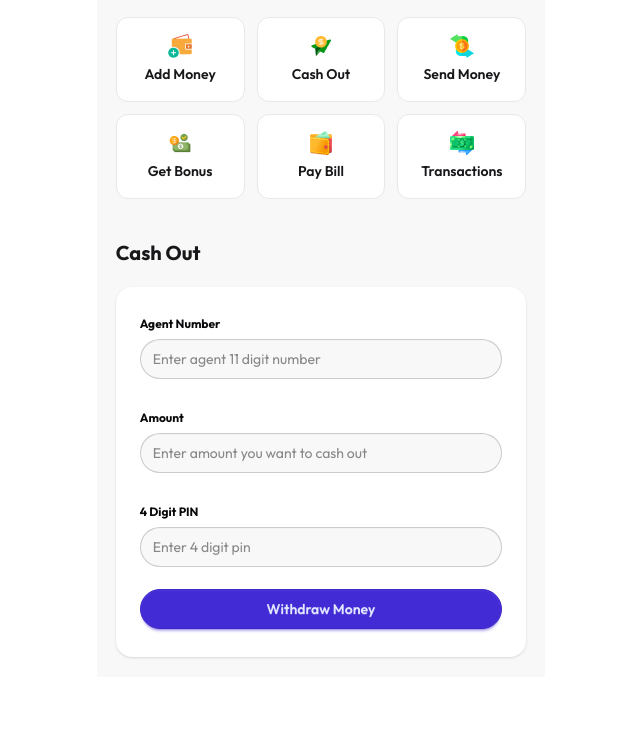
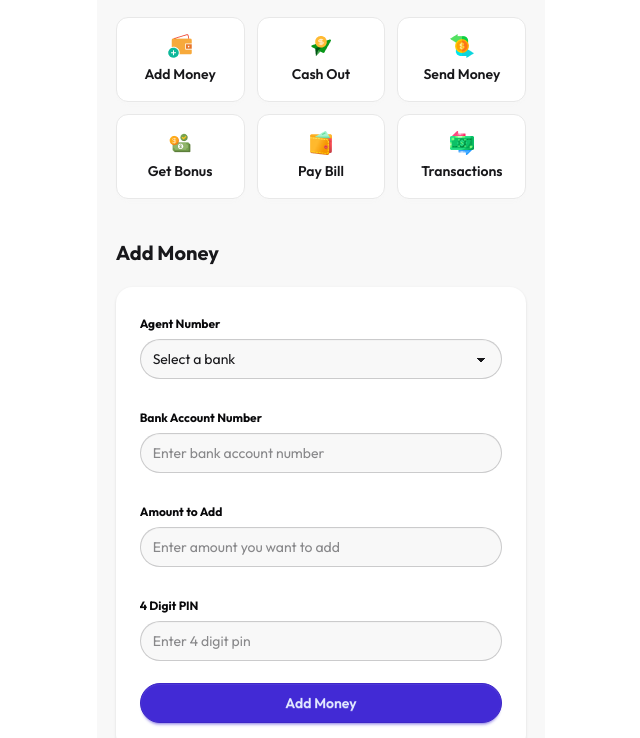
Before and after one commit to jahidhasan-webdev01/payoo, a plain HTML site: page home.html in a window 1280 px wide. Shown: the part 213-951 px from the top of the page, without its empty margins (319-959 px from the left). Before the commit the page ends 890 px from the top, so only its background shows below. Drawn offline with nearby package versions, Linux system fonts and the light colour scheme.

Commit message:
design add money form

```diff
--- a/home.html
+++ b/home.html
@@ -80,6 +80,50 @@
         </div>
     </section>
 
+    <!-- add money section -->
+    <div id="add-money" class="w-11/12 mx-auto space-y-5 mt-5">
+        <h2 class="text-xl font-bold">Add Money</h2>
+        <div class="form">
+            <div class="card bg-base-100 w-full shadow rounded-2xl">
+                <div class="card-body">
+                    <fieldset class="fieldset">
+                        <label class="label text-neutral font-bold">Agent Number</label>
+                        <select id="input-bank-name" class="select rounded-full bg-base-200 w-full focus:outline-none">
+                            <option disabled selected>Select a bank</option>
+                            <option value="DBBL">DBBL</option>
+                            <option value="City Bank">City Bank</option>
+                            <option class="UCB">UCB</option>
+                        </select>
+
+                        <br>
+
+                        <label class="label text-neutral font-bold">Bank Account Number</label>
+                        <input id="input-bank-account-number" type="number"
+                            class="input rounded-full bg-base-200 w-full focus:outline-none"
+                            placeholder="Enter bank account number" />
+
+                        <br>
+
+                        <label class="label text-neutral font-bold">Amount to Add</label>
+                        <input id="input-add-amount" type="number"
+                            class="input rounded-full bg-base-200 w-full focus:outline-none"
+                            placeholder="Enter amount you want to add" />
+
+                        <br>
+
+                        <label class="label text-neutral font-bold">4 Digit PIN</label>
+                        <input id="input-add-money-pin" type="number"
+                            class="input rounded-full bg-base-200 w-full focus:outline-none"
+                            placeholder="Enter 4 digit pin" />
+
+                        <button id="btn-add-money" class="btn btn-primary rounded-full mt-4">Add Money</button>
+                    </fieldset>
+                </div>
+            </div>
+        </div>
+    </div>
+
+    <!-- cashout section -->
     <div id="cashout" class="w-11/12 mx-auto space-y-5 mt-5">
         <h2 class="text-xl font-bold">Cash Out</h2>
         <div class="form">
@@ -88,16 +132,25 @@
                     <fieldset class="fieldset">
                         <label class="label text-neutral font-bold">Agent Number</label>
                         <input id="input-agent-number" type="number"
-                            class="input rounded-full bg-base-200 w-full focus:outline-none" placeholder="Enter agent 11 digit number" />
+                            class="input rounded-full bg-base-200 w-full focus:outline-none"
+                            placeholder="Enter agent 11 digit number" />
+
                         <br>
+
                         <label class="label text-neutral font-bold">Amount</label>
-                        <input id="input-cashout-amount" type="number" class="input rounded-full bg-base-200 w-full focus:outline-none"
+                        <input id="input-cashout-amount" type="number"
+                            class="input rounded-full bg-base-200 w-full focus:outline-none"
                             placeholder="Enter amount you want to cash out" />
+
                         <br>
+
                         <label class="label text-neutral font-bold">4 Digit PIN</label>
-                        <input id="input-pin" type="number"
-                            class="input rounded-full bg-base-200 w-full focus:outline-none" placeholder="Enter 4 digit pin" />
-                        <button id="btn-withdraw-money" class="btn btn-primary rounded-full mt-4">Withdraw Money</button>
+                        <input id="input-cashout-pin" type="number"
+                            class="input rounded-full bg-base-200 w-full focus:outline-none"
+                            placeholder="Enter 4 digit pin" />
+
+                        <button id="btn-withdraw-money" class="btn btn-primary rounded-full mt-4">Withdraw
+                            Money</button>
                     </fieldset>
                 </div>
             </div>
--- a/script/cashout.js
+++ b/script/cashout.js
@@ -3,7 +3,7 @@ document.getElementById("btn-withdraw-money")
         // Get input values
         const agentNumberInput = getValueByID("input-agent-number");
         const cashoutAmountInput = getValueByID("input-cashout-amount");
-        const pinInput = getValueByID("input-pin");
+        const pinInput = getValueByID("input-cashout-pin");
 
         //  Validate agent number
         if (agentNumberInput.length !== 11) {
```
